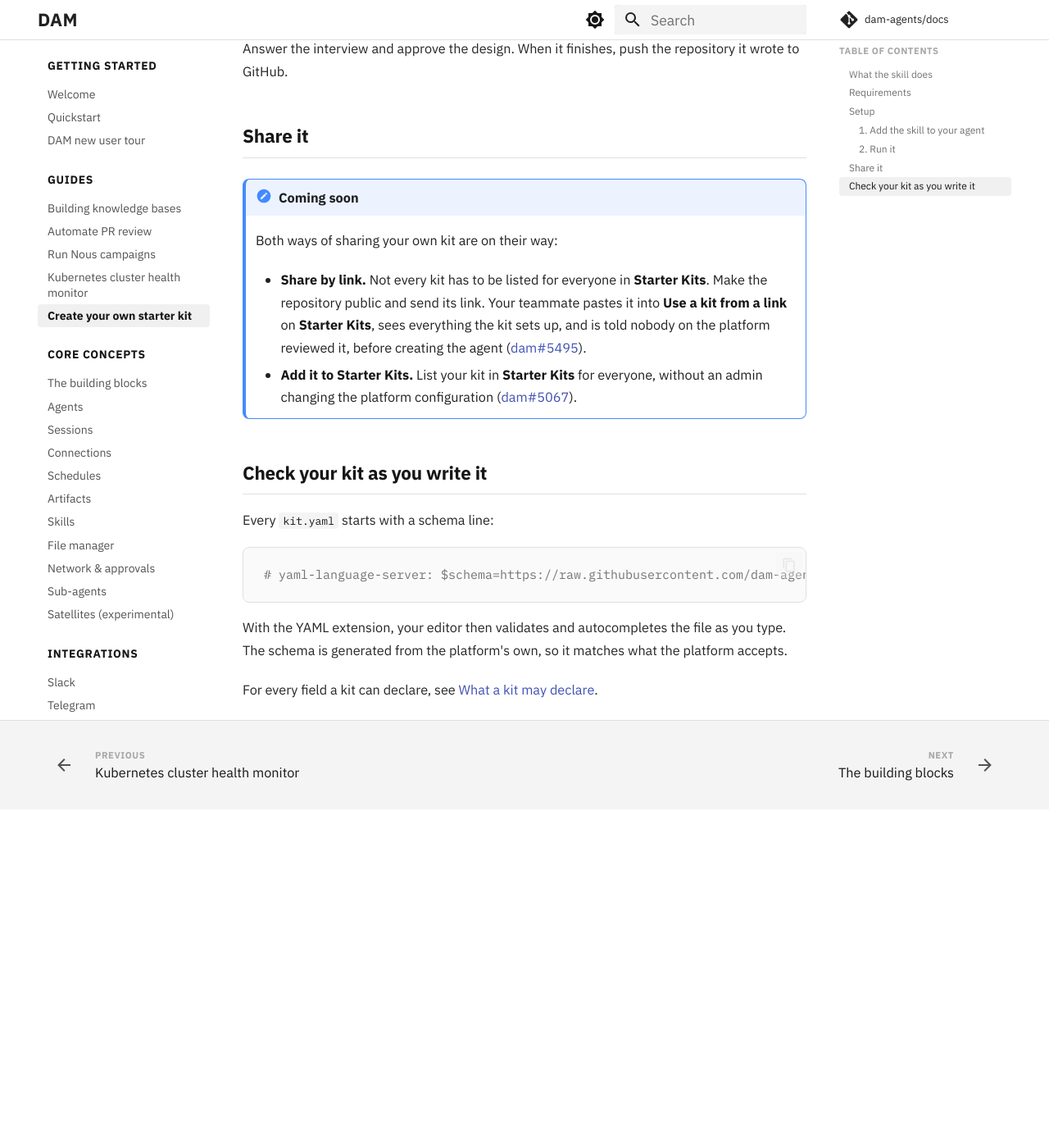
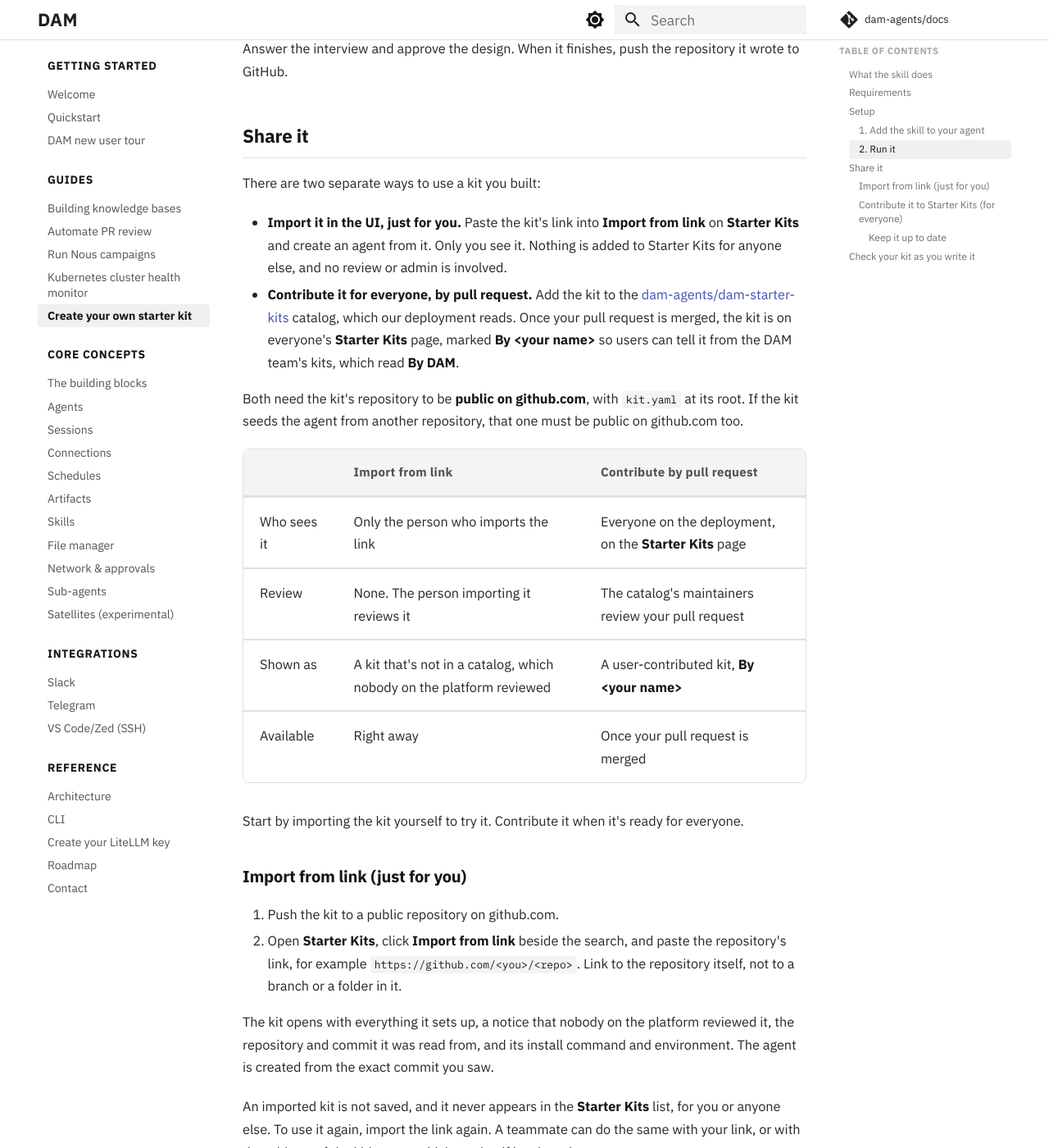
Before and after one commit to dam-agents/docs, an MkDocs documentation site: the page built from docs/guides/create-starter-kit.md, in a window 1280 px wide and 1400 px high, scrolled down 1643 px. Shown: the whole window at 82% size. Built offline with MkDocs 1.6.1 and Material for MkDocs 9.7.7, drawn with Linux system fonts in a browser that asks for light colours; comment, search, counter and statistics services are not loaded; before the commit the page ends 2630 px from its top, so only the background shows below that; some of the changed text lies outside the part shown.

Commit message:
docs(starter-kits): explain how to import a kit for yourself and contribute one for everyone (#5)
Replace the "Coming soon" note in Create your own starter kit with the two ways that ship in v0.3.0: Import from link, used only by the person who imports it, and a pull request to the dam-agents/dam-starter-kits catalog that names a publisher, so the kit shows as "By <name>" instead of "By DAM".

Assisted-By: Claude
Signed-off-by: Jenna Winkler <135358348+jenna-winkler@users.noreply.github.com>

````diff
--- a/docs/guides/create-starter-kit.md
+++ b/docs/guides/create-starter-kit.md
@@ -47,11 +47,65 @@ Answer the interview and approve the design. When it finishes, push the reposito
 
 ## Share it
 
-!!! note "Coming soon"
-    Both ways of sharing your own kit are on their way:
+There are two separate ways to use a kit you built:
 
-    - **Share by link.** Not every kit has to be listed for everyone in **Starter Kits**. Make the repository public and send its link. Your teammate pastes it into **Use a kit from a link** on **Starter Kits**, sees everything the kit sets up, and is told nobody on the platform reviewed it, before creating the agent ([dam#5495](https://github.com/dam-agents/dam/issues/5495)).
-    - **Add it to Starter Kits.** List your kit in **Starter Kits** for everyone, without an admin changing the platform configuration ([dam#5067](https://github.com/dam-agents/dam/issues/5067)).
+- **Import it in the UI, just for you.** Paste the kit's link into **Import from link** on **Starter Kits** and create an agent from it. Only you see it. Nothing is added to Starter Kits for anyone else, and no review or admin is involved.
+- **Contribute it for everyone, by pull request.** Add the kit to the [dam-agents/dam-starter-kits](https://github.com/dam-agents/dam-starter-kits) catalog, which our deployment reads. Once your pull request is merged, the kit is on everyone's **Starter Kits** page, marked **By &lt;your name&gt;** so users can tell it from the DAM team's kits, which read **By DAM**.
+
+Both need the kit's repository to be **public on github.com**, with `kit.yaml` at its root. If the kit seeds the agent from another repository, that one must be public on github.com too.
+
+| | Import from link | Contribute by pull request |
+|---|---|---|
+| Who sees it | Only the person who imports the link | Everyone on the deployment, on the **Starter Kits** page |
+| Review | None. The person importing it reviews it | The catalog's maintainers review your pull request |
+| Shown as | A kit that's not in a catalog, which nobody on the platform reviewed | A user-contributed kit, **By &lt;your name&gt;** |
+| Available | Right away | Once your pull request is merged |
+
+Start by importing the kit yourself to try it. Contribute it when it's ready for everyone.
+
+### Import from link (just for you)
+
+1. Push the kit to a public repository on github.com.
+2. Open **Starter Kits**, click **Import from link** beside the search, and paste the repository's link, for example `https://github.com/<you>/<repo>`. Link to the repository itself, not to a branch or a folder in it.
+
+The kit opens with everything it sets up, a notice that nobody on the platform reviewed it, the repository and commit it was read from, and its install command and environment. The agent is created from the exact commit you saw.
+
+An imported kit is not saved, and it never appears in the **Starter Kits** list, for you or anyone else. To use it again, import the link again. A teammate can do the same with your link, or with the address of the kit's page, which can itself be shared.
+
+### Contribute it to Starter Kits (for everyone)
+
+Besides the DAM team's built-in kits, the **Starter Kits** page lists the kits in the [dam-agents/dam-starter-kits](https://github.com/dam-agents/dam-starter-kits) catalog. To add yours, open a pull request there that lists your repository and names you as its publisher.
+
+1. Push the kit to a public repository on github.com. Before you open the pull request, check that it works: create an agent from it with **Import from link**.
+2. Fork [dam-agents/dam-starter-kits](https://github.com/dam-agents/dam-starter-kits) and add an entry to the end of the `kits:` list in `catalog.yaml`:
+
+    ```yaml
+    kits:
+      # ...existing kits...
+      - url: https://github.com/<you>/<repo>
+        publisher:
+          name: Your Name
+          url: https://github.com/<you>
+    ```
+
+    - `url` is your kit's repository. Don't put a branch or a version in it.
+    - `publisher.name` is the name the kit shows under its title, as **By Your Name**. It can be a person or a team, up to 80 characters.
+    - `publisher.url` is optional. It must start with `https://`. In the kit's window, your name links to it. Your GitHub profile is a good choice.
+
+3. Open a pull request. Say what the kit does and who it's for. CI checks `catalog.yaml` against the catalog's schema.
+4. Once a maintainer merges it, your kit appears on **Starter Kits** at the platform's next catalog refresh, within about 10 minutes. No redeploy is needed.
+
+!!! important "Always add `publisher` for your own kit"
+    A catalog entry without `publisher` is shown as a kit from the DAM team. Only the catalog entry sets who published a kit. `kit.yaml` has no field for it, so a kit can't claim to be the team's.
+
+#### Keep it up to date
+
+You don't need another pull request for an update. Push to your repository's default branch:
+
+- New agents are created from the new commit after the next catalog refresh.
+- If your kit seeds the agent from a repository and doesn't pin the seed to a commit, agents already created from it get a **Kit update** offer when that branch moves. Their owners choose which changes to take. Add a `VERSION` and a `CHANGELOG.md` so they see what changed.
+
+To change your name or link, or to remove your kit from Starter Kits, open a pull request that edits or deletes your entry in `catalog.yaml`.
 
 ## Check your kit as you write it
 
````
Also changed, not shown: docs/core-concepts/agents.md (+4 -2 lines).
